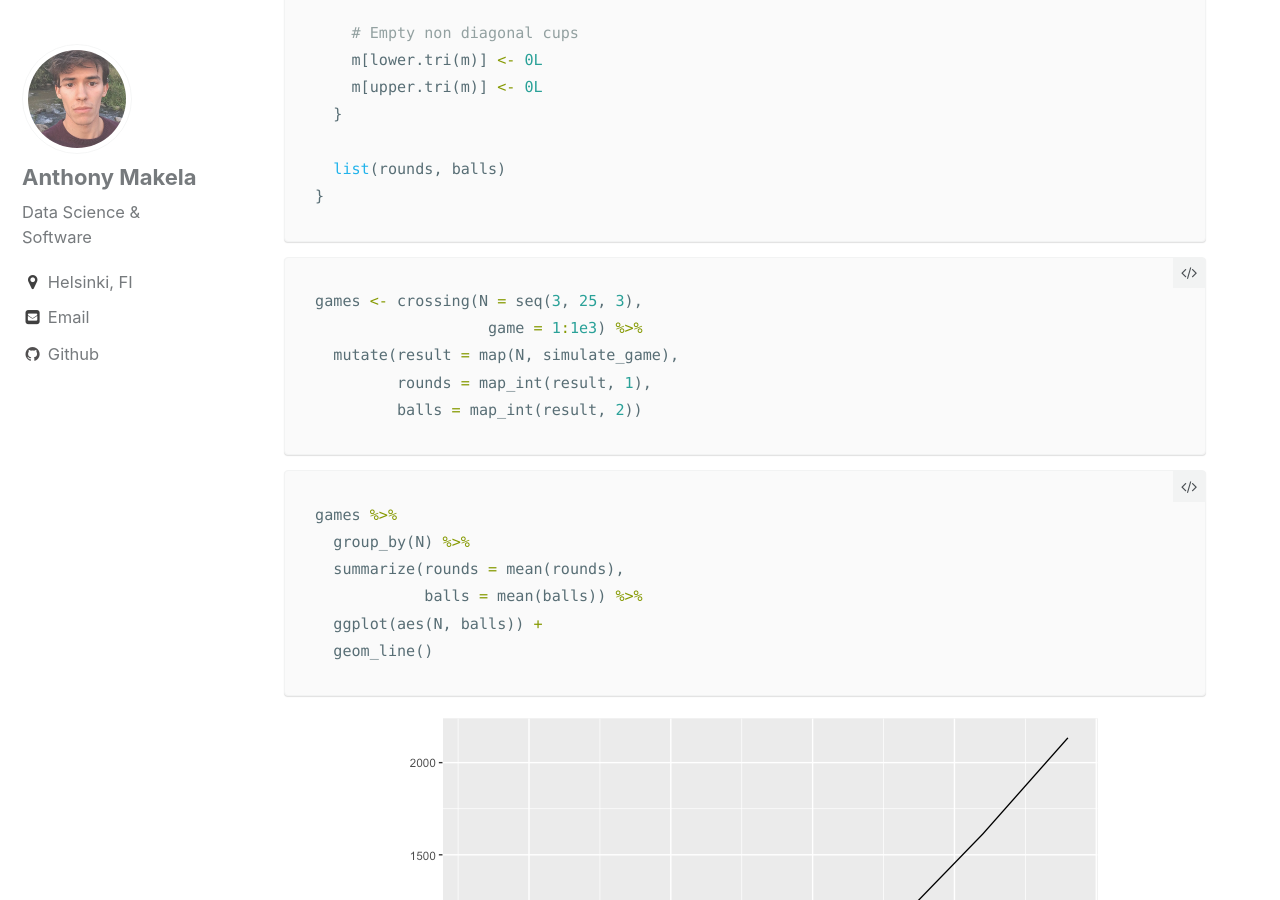
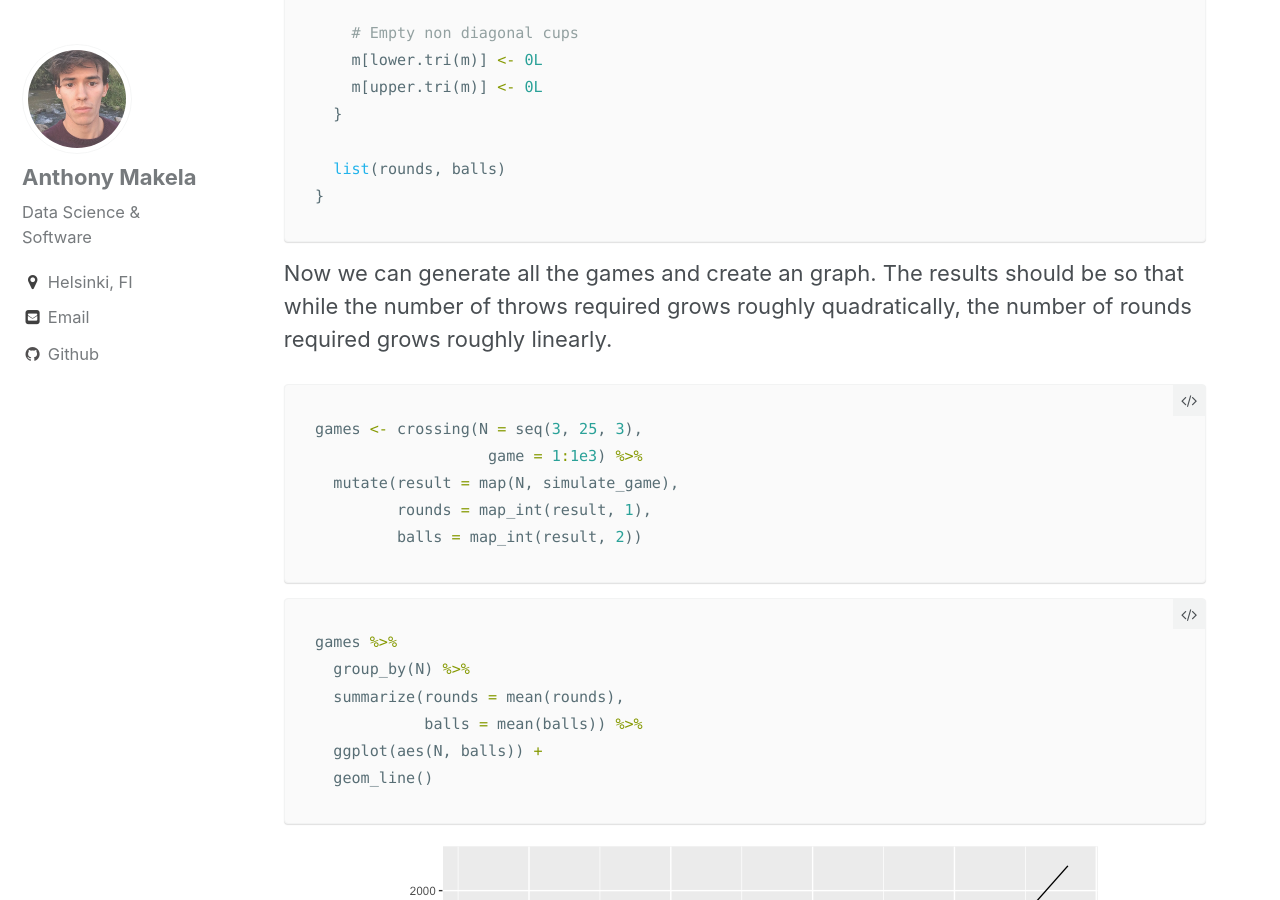
Before and after one commit to anthonymakela/anthonymakela.github.io, a Jekyll site: the page built from _posts/2018-12-25-The-Riddler-Simulations.md, in a window 1280 px wide and 900 px high, scrolled down 6126 px. Built offline with Jekyll 4.4.1, drawn with Linux system fonts in a browser that asks for light colours; nearby versions of some CDN libraries.

Commit message:
The Riddler

````diff
--- a/_posts/2018-12-25-The-Riddler-Simulations.md
+++ b/_posts/2018-12-25-The-Riddler-Simulations.md
@@ -173,7 +173,7 @@ simulate_game <- function(N) {
 }
 ```
 
-
+Now we can generate all the games and create an graph. The results should be so that while the number of throws required grows roughly quadratically, the number of rounds required grows roughly linearly.
 
 ``` r
 games <- crossing(N = seq(3, 25, 3),
````
